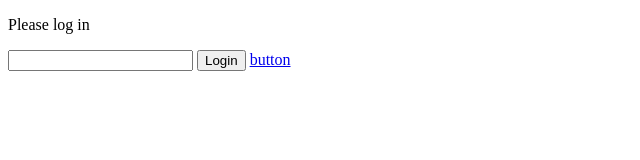
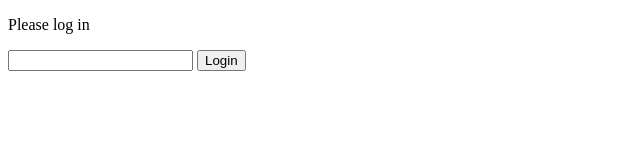
Before and after one commit to gasserdav28/PEM2019, a website: page src/html/login.html in a window 1280 px wide. Shown: the full height of the page, 0-640 px from the left. Drawn offline with nearby package versions, Linux system fonts and the light colour scheme.

Commit message:
removes unneccessary button

```diff
--- a/src/html/login.html
+++ b/src/html/login.html
@@ -9,7 +9,6 @@
     <p id="response">Please log in</p>
     <input id="userId" type="text">
     <button id="sendBtn">Login</button>
-    <a href="/">button</a>
     <script>
         $("#sendBtn").click(function (e) {
             e.preventDefault();
```
